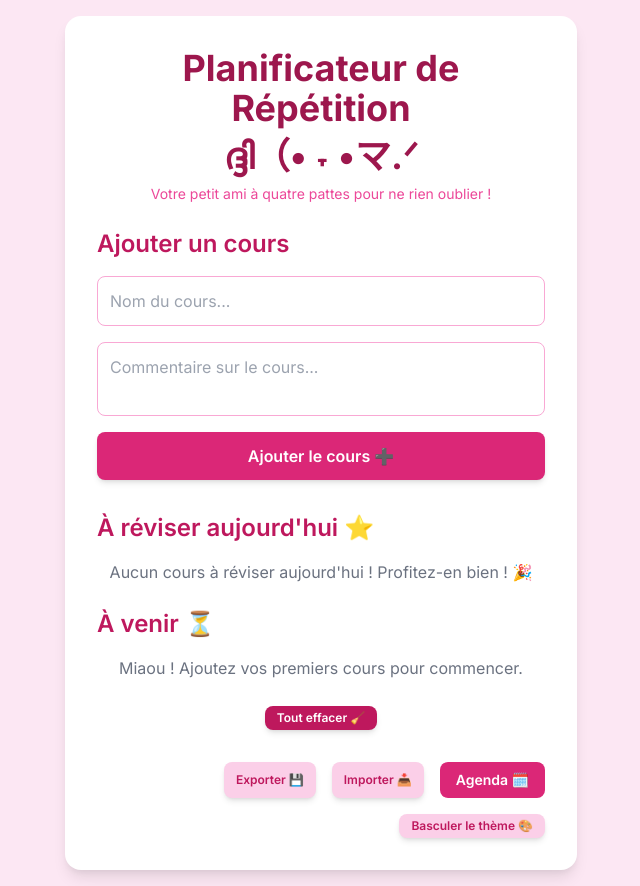
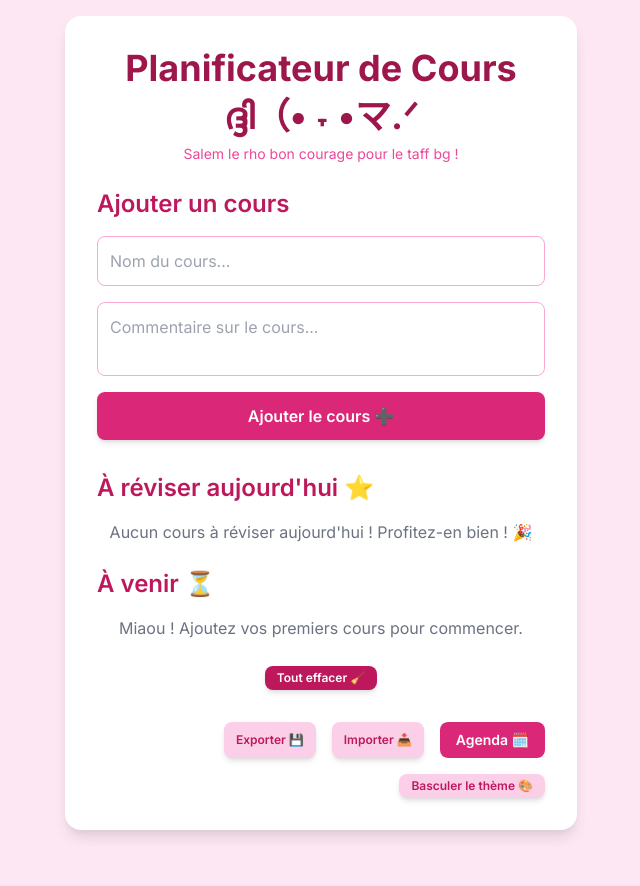
Before and after one commit to azerty124578/PlanifiCATeur, a plain HTML site: page index.html in a window 1280 px wide. Shown: the whole page, without its empty margins (319-959 px from the left). After the commit the page ends 846 px from the top, so only its background shows below. Drawn offline with nearby package versions, Linux system fonts and the light colour scheme.

Commit message:
Update index.html

```diff
--- a/index.html
+++ b/index.html
@@ -3,7 +3,7 @@
 <head>
     <meta charset="UTF-8">
     <meta name="viewport" content="width=device-width, initial-scale=1.0">
-    <title>Planificateur de Répétition et Agenda</title>
+    <title>Planificateur de Cours et Agenda</title>
     <!-- On charge Tailwind CSS depuis un CDN pour un style rapide et réactif -->
     <script src="https://cdn.tailwindcss.com"></script>
     <link rel="preconnect" href="https://fonts.googleapis.com">
@@ -158,10 +158,10 @@
     <!-- Conteneur principal de l'application -->
     <div class="card p-6 sm:p-8 w-full max-w-lg container">
         <header class="mb-6 text-center">
-            <h1 class="text-3xl sm:text-4xl font-bold mb-2 header-text">Planificateur de Répétition</h1>
+            <h1 class="text-3xl sm:text-4xl font-bold mb-2 header-text">Planificateur de Cours</h1>
             <h1 class="text-3xl sm:text-4xl font-bold mb-2 header-text">ദ്ദി（• ˕ •マ.ᐟ</h1>
             <p class="text-sm secondary-text">
-                Votre petit ami à quatre pattes pour ne rien oublier !
+                Salem le rho bon courage pour le taff bg !
             </p>
         </header>
 
```
